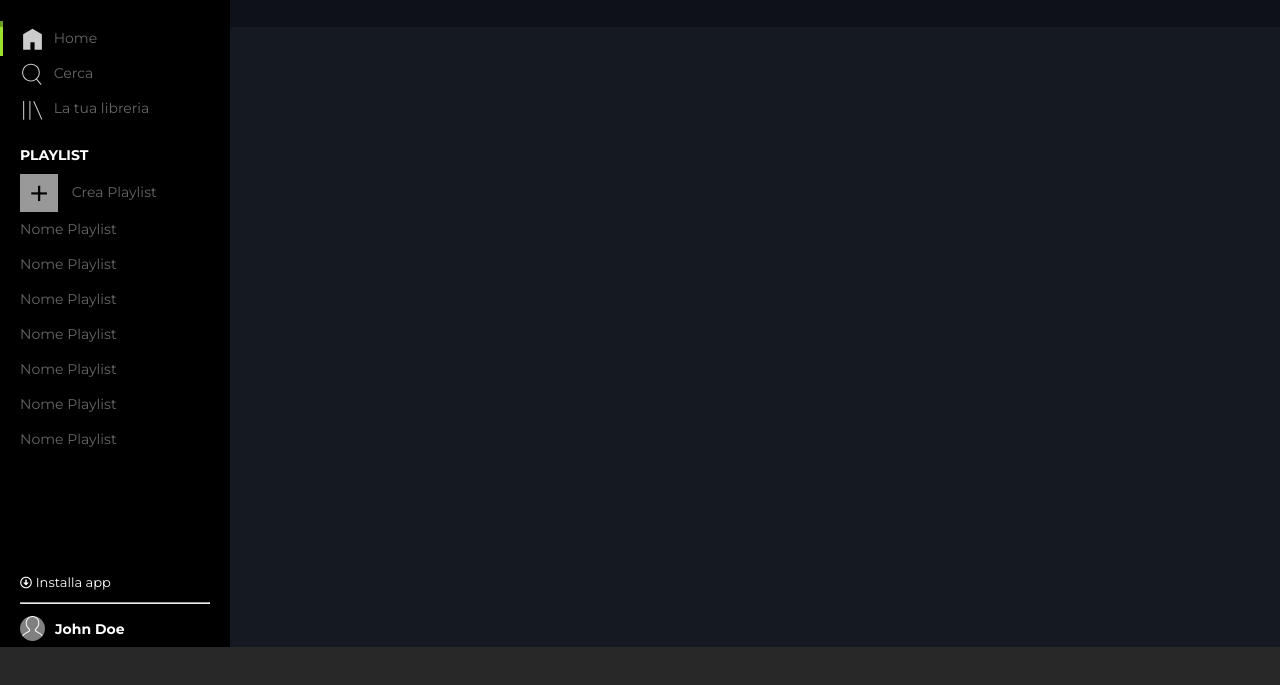
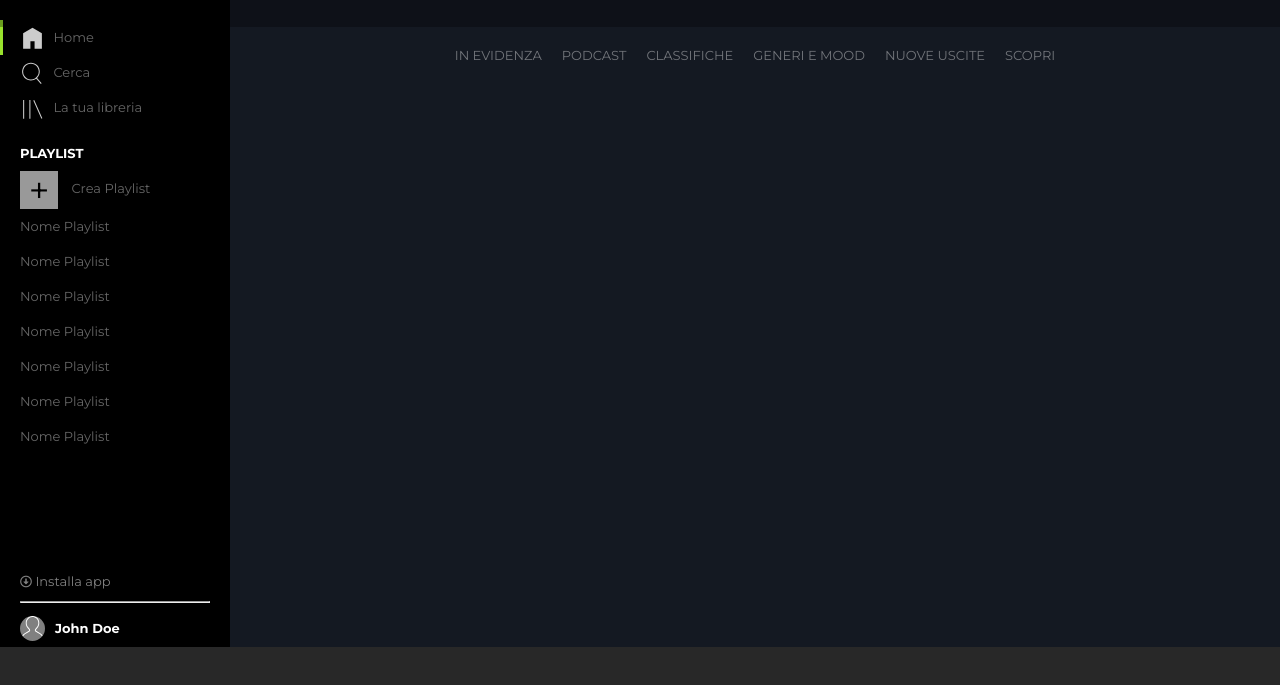
Before and after one commit to DarioBosco/html-css-spotifyweb, a plain HTML site: page index.html in a window 1280 px wide. Shown: the part 63-748 px from the top of the page. Drawn offline with Linux system fonts and the light colour scheme.

Commit message:
Aggiunto nav interno

```diff
--- a/css/style.css
+++ b/css/style.css
@@ -15,6 +15,11 @@ body {
 
 .flex {
 	display: flex;
+}
+
+.flex-column {
+	display: flex;
+	flex-direction: column;
 }
 
 a {
@@ -54,12 +59,16 @@ main {
 	width: 230px;
 	background: #000000;
 	color: grey;
-	font-size: 14px;
+	font-size: 13px;
 }
 
 .logo,
 .playlist {
 	padding: 20px;
+}
+
+.logo > img {
+	color: white;
 }
 
 .logo > img:nth-child(1) {
@@ -72,16 +81,12 @@ main {
 	overflow: hidden;
 }
 
-#aside-top ul {
+ul {
 	list-style: none;
 }
 
 #aside-top > ul:nth-child(5) {
 	overflow: auto;
-}
-
-#aside-top ul li {
-	/* margin: 10px 0; */
 }
 
 #aside-top ul li a img {
@@ -107,7 +112,7 @@ main {
 
 #aside-top h3 {
 	color: white;
-	font-size: 14px;
+	font-size: 13px;
 	padding-bottom: 10px;
 }
 
@@ -142,12 +147,15 @@ main {
 
 #aside-bottom > .download-app > span {
 	font-size: 13px;
+}
+
+#aside-bottom > .download-app:hover {
 	color: white;
+	cursor: pointer;
 }
 
 #aside-bottom > .download-app > i {
 	font-size: 12px;
-	color: white;
 }
 
 #aside-bottom .profile {
@@ -168,7 +176,7 @@ main {
 }
 
 #aside-bottom > .profile > .profile-name > h2 {
-	font-size: 14px;
+	font-size: 13px;
 	color: white;
 }
 
@@ -178,12 +186,23 @@ main {
 	background: #141922;
 	padding-top: 90px;
 	overflow: auto;
+	flex-direction: column;
 }
 .upgrade {
 	width: 100%;
 	height: 90px;
 	background-color: rgba(0, 0, 0, 0.3);
 	position: fixed;
+}
+
+.music-nav {
+	justify-content: center;
+	margin: 10px 0;
+	font-size: 13px;
+}
+
+.music-nav li {
+	padding: 10px;
 }
 
 /* FINE MAIN */
--- a/index.html
+++ b/index.html
@@ -97,7 +97,30 @@
 				</aside>
 				<div class="upgrade"></div>
 				<!-- Corpo principale -->
-				<div class="main-content float-left"></div>
+				<div class="main-content float-left flex">
+					<nav class="music-nav flex">
+						<ul class="flex">
+							<li>
+								<a href="#">IN EVIDENZA</a>
+							</li>
+							<li>
+								<a href="#">PODCAST</a>
+							</li>
+							<li>
+								<a href="#">CLASSIFICHE</a>
+							</li>
+							<li>
+								<a href="#">GENERI E MOOD</a>
+							</li>
+							<li>
+								<a href="#">NUOVE USCITE</a>
+							</li>
+							<li>
+								<a href="#">SCOPRI</a>
+							</li>
+						</ul>
+					</nav>
+				</div>
 			</main>
 			<footer></footer>
 		</div>
```
